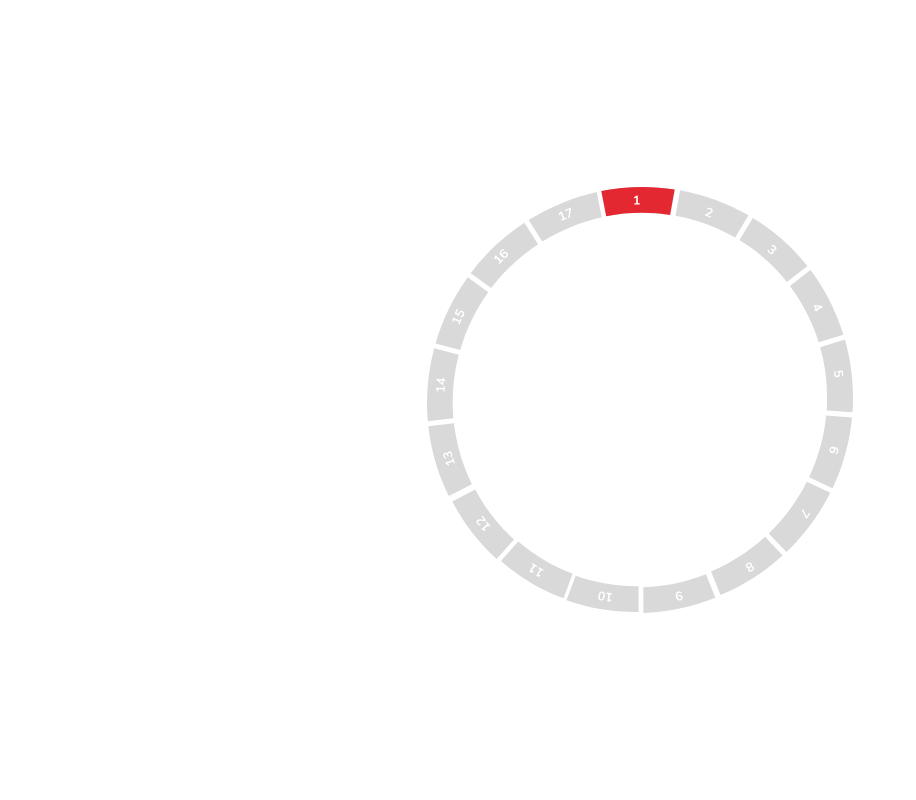
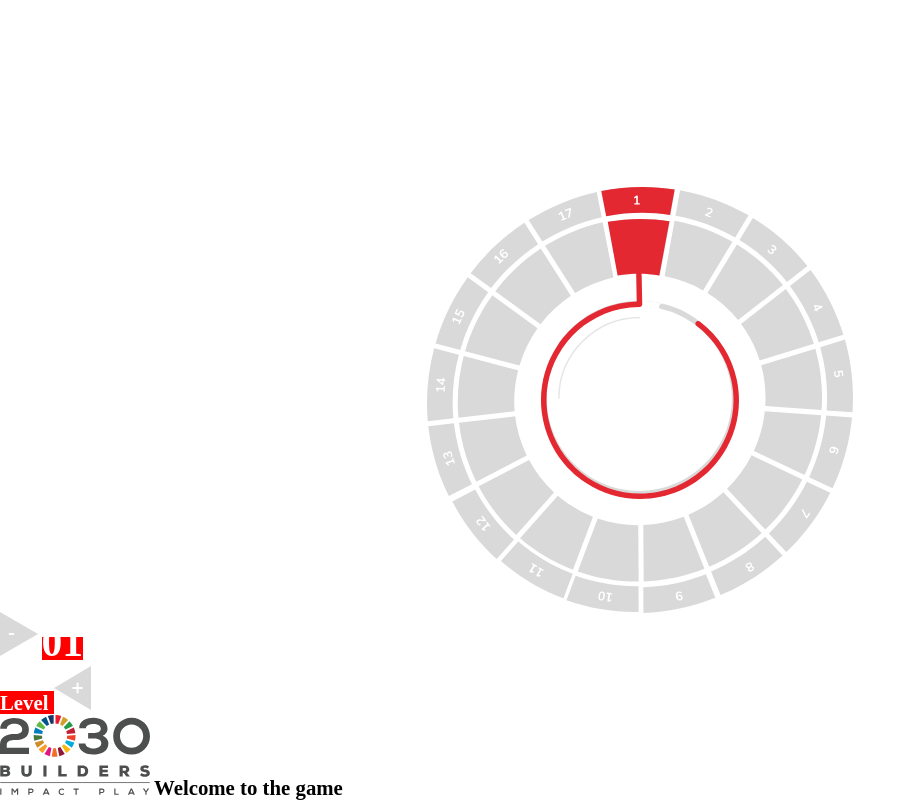
Before and after one commit to rimvydaszilinskas/2030, a PHP site: page /game.html in a window 1280 px wide. Shown: the whole page, without its empty margins (0-916 px from the left). Run offline with PHP 8.4, Linux system fonts and the light colour scheme.

Commit message:
started working on user row, waiting for SVGs

```diff
--- a/game.html
+++ b/game.html
@@ -9,20 +9,64 @@
   <meta name="author" content="Rimvydas Zilinskas">
 
   <link rel="stylesheet" href="styles.css" />
-
 </head>
 
 <body>
-  <div class="errorMessage" hidden>
+  <div class="errorMessage jsError">
+    <h2>JavaScript disabled!</h2>
+    <img class="logo error" src="images/logo_2030_dark.svg" />
+    <p>
+      Please enable JavaScript to start the game.
+    </p>
+  </div>
+
+  <div class="errorMessage screenSize">
 
   </div>
-  <div class="main-circle-holder">
-    <img id="main-circle-empty" src="images/main_circle_empty.svg" />
-    <img id="level-display" src="images/level_one_art.svg"/>
-    <img id="white-circle" src="images/white_circle.svg" />
+
+  <div class="loading" hidden>
+    Game is laoding
+
+  </div>
+
+  <div class="game" hidden>
+    <div class="playerRow inverted">
+
+    </div>
+    <div class="main-circle-holder">
+      <img id="main-circle-empty" src="images/main_circle_empty.svg" />
+      <img class="level-display" id="level-display-1" src="images/level_1_art.svg" />
+
+      <!-- <img id="white-circle" src="images/white_circle.svg" /> -->
+    </div>
+    <div class="player-row">
+      <div class="level-row">
+        <img class="level-minus inline" src="images/navigation-negative.svg" />
+        <div class="level-number inline">
+          <span class="level-numeric">01</span>
+          <br />
+          <span>Level</span>
+        </div>
+        <img class="level-plus inline" src="images/navigation-positive.svg" />
+      </div>
+      <div class="user-row">
+        <div class="inline">
+          <img class="logo" src="images/logo_2030_dark.svg"/>
+        </div>
+        <div class="inline userMessage">
+          <p class="user-text inline">Welcome to the game</p>
+        </div>
+      </div>
+    </div>
   </div>
 
   <script src="https://code.jquery.com/jquery-3.3.1.js" integrity="sha256-2Kok7MbOyxpgUVvAk/HJ2jigOSYS2auK4Pfzbm7uH60=" crossorigin="anonymous"></script>
+  <script>
+    if(jQuery){
+      $(".errorMessage").hide();
+      $(".game").show("fast");
+    }
+  </script>
   <script src="levelScript.js"></script>
   <script src="positioningScript.js"></script>
 </body>
--- a/positioningScript.js
+++ b/positioningScript.js
@@ -2,8 +2,12 @@ var window_height = $(window).height();
 var window_width = $(window).width();
 var main_circle_holder = $(".main-circle-holder");
 var main_circle_empty = $("#main-circle-empty");
-var level_display = $("#level-display");
+var level_display1 = $("#level-display-1");
+var level_displays = $(".level-display")
 var white_circle = $("#white-circle");
+
+//player elements
+var player_row = $(".player-row");
 
 //constants for the maths
 const RotatePerLevel = 21.1764706; // in deg
@@ -14,6 +18,8 @@ $(document).ready(() => {
   var window_height = $(window).height();
   var window_width = $(window).width();
   change();
+  // $(".loading").hide("fast");
+  // $(".game").show("fast");
 });
 
 $(window).resize(() => {
@@ -41,7 +47,9 @@ function resizeElements(){
   // calculate the shrink for the further elements resizing
   var shrink = main_circle_empty.width() / originalWidth;
   // resize the level display
-  level_display.width(level_display.width() * shrink);
+  level_displays.each((index, element) => {
+    $(element).width($(element).width() * shrink);
+  });
   // resize the white circle
   white_circle.width(main_circle_empty.width() * 0.865);
 };
@@ -76,9 +84,9 @@ function moveCircle(){
 }
 
 function moveLevelDisplay(){
-  var widthLeft = (main_circle_empty.width() - level_display.width()) / 2;
+  var widthLeft = (main_circle_empty.width() - level_display1.width()) / 2;
 
-  level_display.css({
+  level_display1.css({
     "left": widthLeft,
   });
 
--- a/styles.css
+++ b/styles.css
@@ -1,6 +1,11 @@
 html{
   height: 100%;
   width: 100%;
+}
+
+body{
+  margin: 0 0 0 0;
+  padding: 0 0 0 0;
 }
 
 .main-circle-holder{
@@ -12,13 +17,68 @@ html{
   z-index: 1;
 }
 
-#level-display{
+.level-display{
   position: absolute;
-  transform-origin: 50% 68.3614178%;
+  /* transform-origin: 50% 68.3614178%; */
   z-index: 2;
+}
+
+.player-Row{
+  position: absolute;
 }
 
 #white-circle{
   position: absolute;
   z-index: 3;
 }
+
+.logo.error{
+  height: 15%;
+}
+
+.player-row{
+  position: absolute;
+  bottom: 0;
+  width: 100%;
+}
+
+.user-row .logo {
+  width: 150px;
+}
+
+.player-row .inline{
+  display: inline;
+}
+
+.userMessage{
+  text-align: center;
+  width: 500px;
+  font-weight: bold;
+  font-size: 1.3em;
+}
+
+
+.level-number{
+  background-color: red;
+  min-width: 75px;
+  min-height: 75px;
+  text-align: center;
+  font-size: 1.3em;
+  font-weight: bold;
+  color: white;
+}
+
+.level-number .level-numeric{
+  font-size: 2em;
+  font-weight: bold;
+}
+
+@media (max-width: 720px){
+  .errorMessage.jsError{
+    display: none;
+  }
+
+  .errorMessage.screenSize{
+    display: inline-block;
+  }
+}
```
Also changed, not shown: images/2030_level_colors.svg (renamed from images/logo_2030_white.svg), images/level_1_art.svg (renamed from images/level_one_art.svg), images/level_2_art.svg (added), images/level_3_art.svg (added), images/level_4_art.svg (added), images/level_5_art.svg (added), images/level_7_art.svg (added), images/level_8_art.svg (added), images/logo_2030_dark_round.svg (added), 2 other files.
